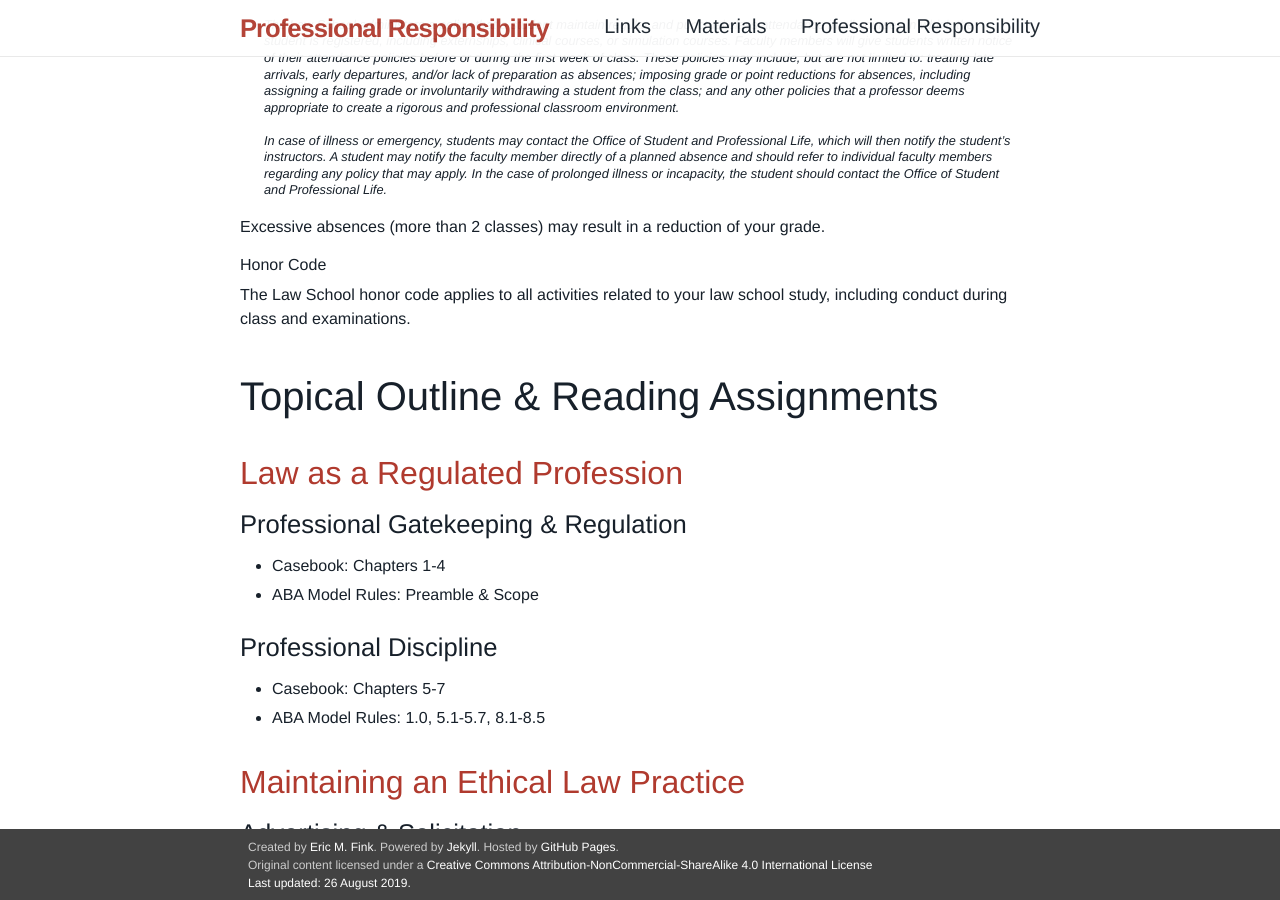
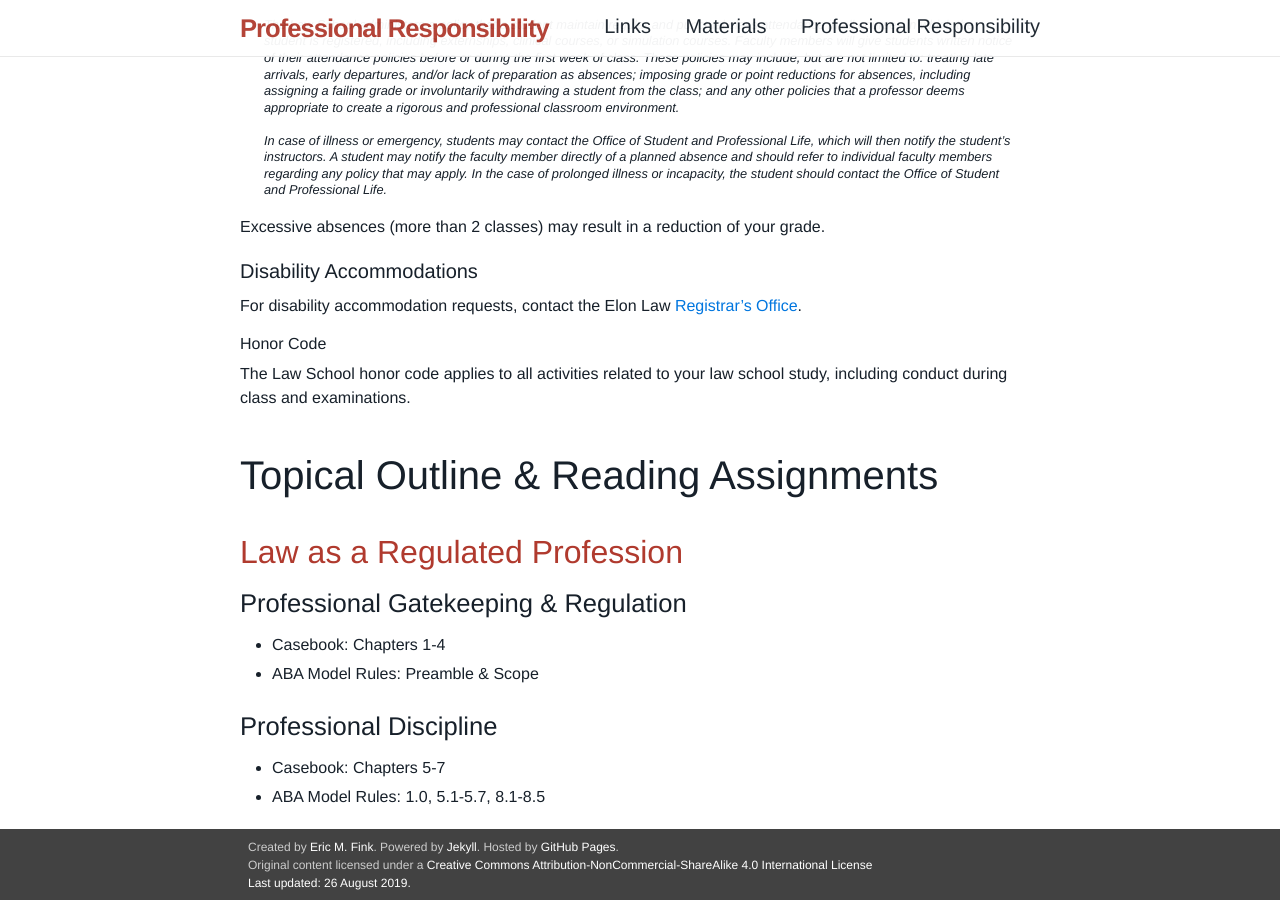
Before and after one commit to LuckyJimJD/ProfessionalResponsibility, a Jekyll site: the page built from _pages/syllabus.md, in a window 1280 px wide and 900 px high, scrolled down 1134 px. Built offline with Jekyll 4.4.1, drawn with Linux system fonts in a browser that asks for light colours; some web fonts are replaced; comment, search, counter and statistics services are not loaded.

Commit message:
revise syllabus

```diff
--- a/_pages/syllabus.md
+++ b/_pages/syllabus.md
@@ -53,6 +53,10 @@ Elon Law School has adopted the following attendance policy for all courses:
 > In case of illness or emergency, students may contact the Office of Student and Professional Life, which will then notify the student’s instructors. A student may notify the faculty member directly of a planned absence and should refer to individual faculty members regarding any policy that may apply. In the case of prolonged illness or incapacity, the student should contact the Office of Student and Professional Life.
 
 Excessive absences (more than 2 classes) may result in a reduction of your grade.
+
+#### Disability Accommodations
+
+For disability accommodation requests, contact the Elon Law [Registrar's Office](https://www.elon.edu/e/law/academics/registrar-office/index.html).
 
 ##### Honor Code
 
```
